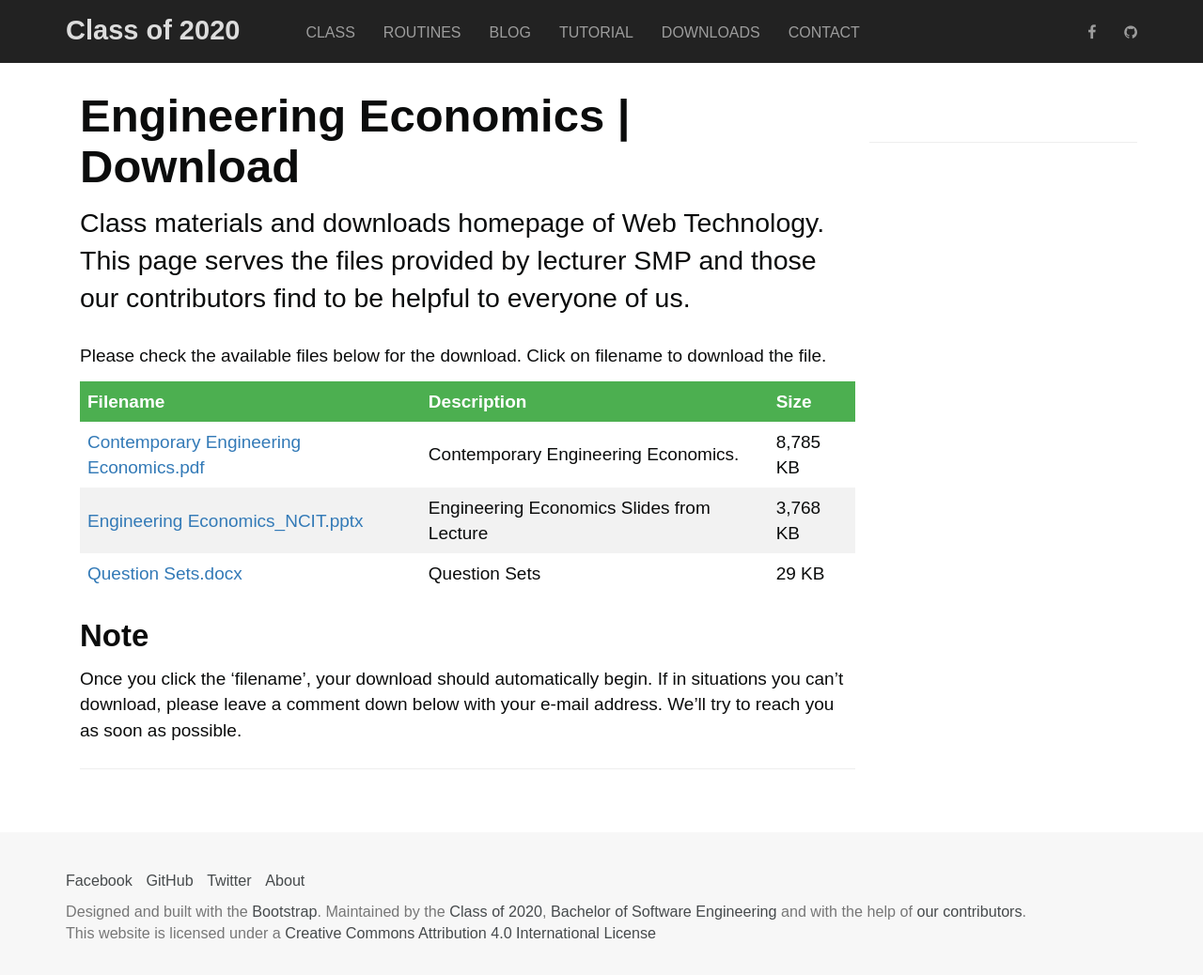
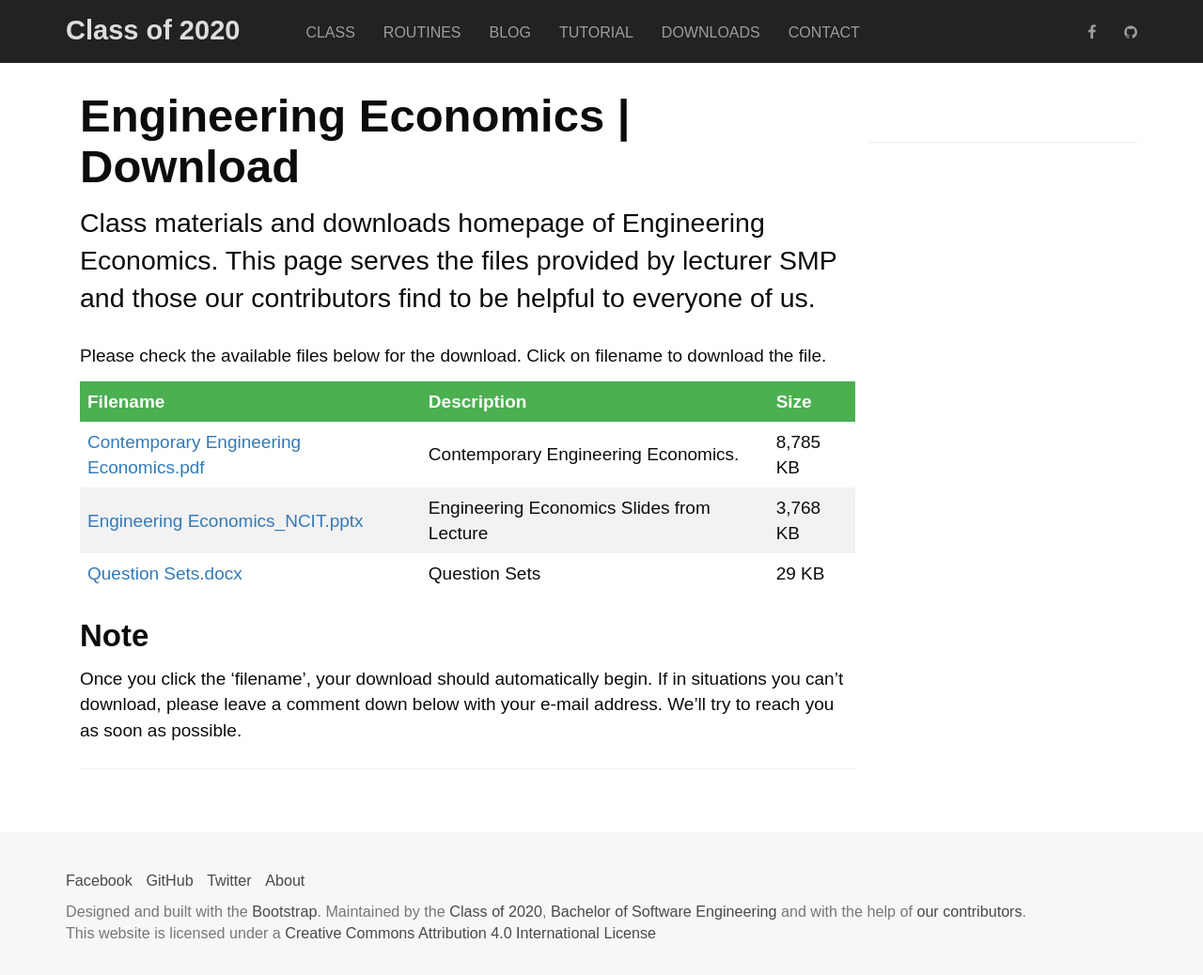
Before and after one commit to Classof2020/classof2020.github.io, a Jekyll site: the page built from _downloads/2019-06-22-engineering-economics.md, in a window 1280 px wide and 1045 px high. Shown: the top 1038 px of the window at 94% size. Built offline with Jekyll 4.4.1, drawn with Linux system fonts in a browser that asks for light colours; nearby versions of some CDN libraries; some web fonts are replaced; comment, search, counter and statistics services are not loaded.

Commit message:
Update 2019-06-22-engineering-economics.md

```diff
--- a/_downloads/2019-06-22-engineering-economics.md
+++ b/_downloads/2019-06-22-engineering-economics.md
@@ -1,7 +1,7 @@
 ---
 layout: download
 title: Engineering Economics
-subtitle: Class materials and downloads homepage of Web Technology. This page serves the files provided by lecturer SMP and those our contributors find to be helpful to everyone of us.
+subtitle: Class materials and downloads homepage of Engineering Economics. This page serves the files provided by lecturer SMP and those our contributors find to be helpful to everyone of us.
 lastupdate: 2019-06-22 12:00:00
 tutor: SMP
 comments: true
```
